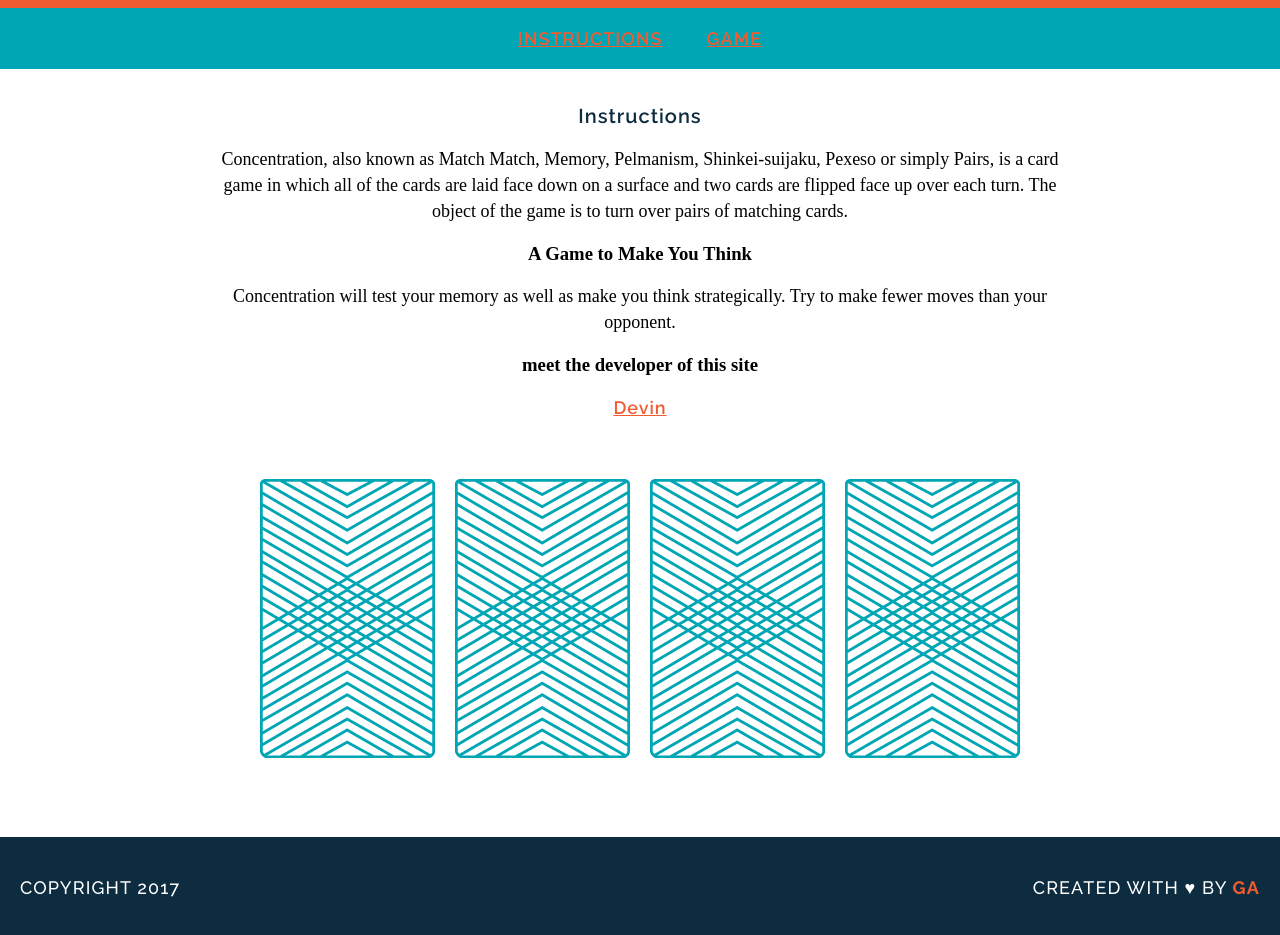
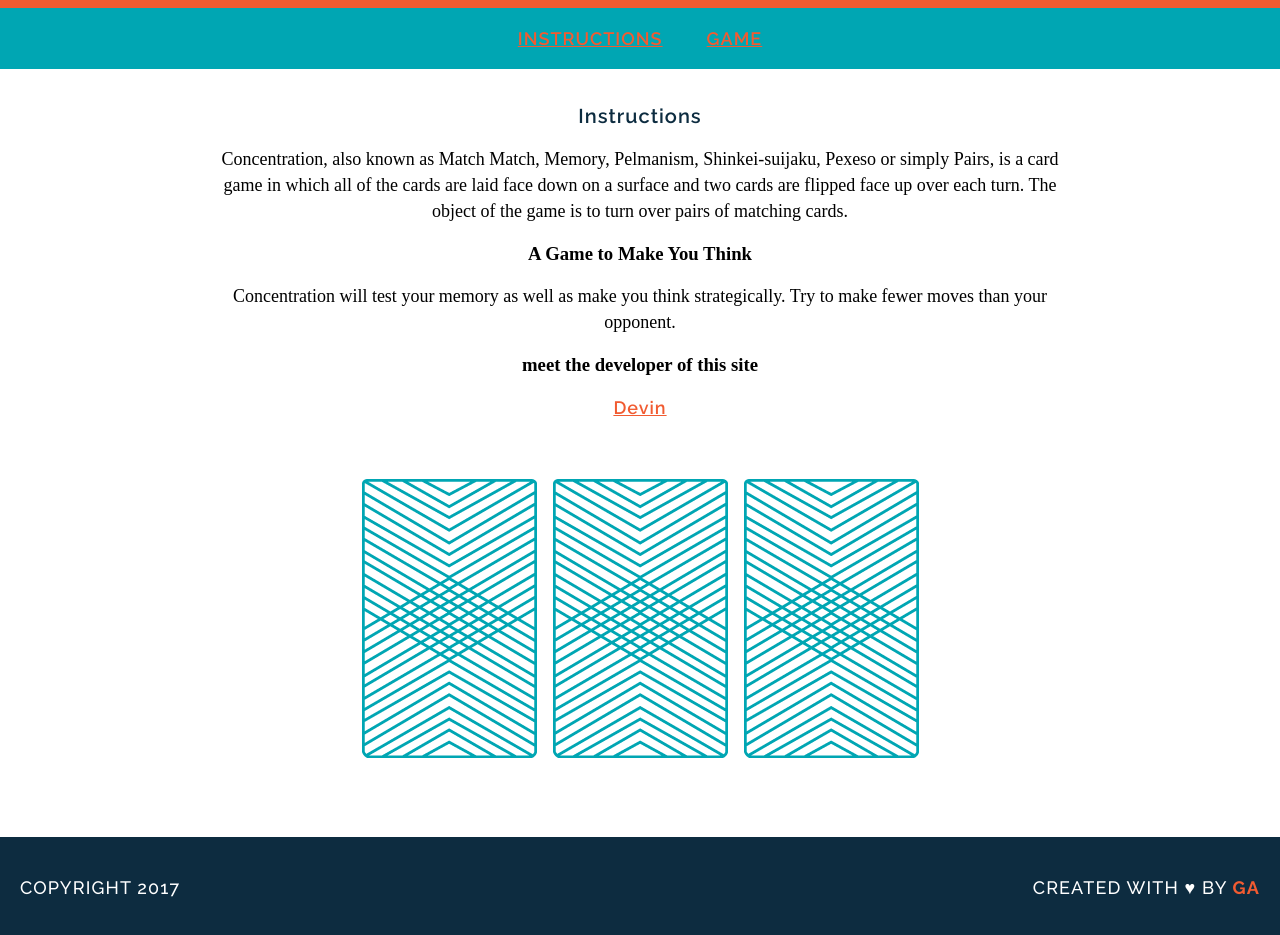
Before and after one commit to dev-ry/wdi-fundamentals-memorygame, a plain HTML site: page index.html in a window 1280 px wide. Shown: the part 105-1040 px from the top of the page. Drawn offline with Linux system fonts and the light colour scheme; a web font is replaced by a local one.

Commit message:
created game logic

```diff
--- a/index.html
+++ b/index.html
@@ -26,12 +26,8 @@
 		<h3>meet the developer of this site</h3>
 		<p><a href="https://www.facebook.com/devin.ryan.94">Devin</a></p>
 
-			<div>
-				<img src="images/back.png" alt="Queen of Diamonds">
-				<img src="images/back.png" alt="Queen of Hearts">
-				<img src="images/back.png" alt="King of Diamonds">
-				<img src="images/back.png" alt="King of Hearts">
-			</div>
+			<div id="game-board" class="board clearfix"></div>
+
 		</main>
 		<footer class="clearfix">
 			<p class="copyright">Copyright 2017</p>
--- a/js/main.js
+++ b/js/main.js
@@ -1,9 +1,61 @@
 console.log("Up and running!");
 
-var cardOne = "queen"
-var cardTwo = "queen"
-var cardThree = "king"
-var cardFour = "king"
 
-console.log("User flipped " + cardOne);
-console.log("User flipped " + cardFour);
+var cards = [
+	{
+		rank: "queen",
+		suit: "hearts",
+		cardImage: "images/queen-of-hearts.png",
+	},
+	{
+		rank: "queen",
+		suit: "diamonds",
+		cardImage: "images/queen-of-diamonds.png",
+	},
+	{
+		rank: "king",
+		suit: "hearts",
+		cardImage: "images/king-of-hearts.png",
+	},
+	{
+		rank: "king",
+		suit: "diamonds",
+		cardImage: "images/king-of-diamonds.png",
+	}
+];
+
+var cardsInPlay = [];
+
+var checkForMatch = function() {
+	if (cardsInPlay[0] === cardsInPlay[1]) {
+			alert("You found a match!");
+		}	else {
+			alert("Sorry, try again!");
+		}
+};
+
+var flipCard = function() {
+
+	var cardId = this.getAttribute('data-id');
+	this.setAttribute('src', cards[cardId].cardImage)
+	cardsInPlay.push(cards[cardId].rank);
+	if (cardsInPlay.length === 2) {
+			checkForMatch();
+		console.log("User flipped " + cards[cardId].rank);
+
+		console.log(cards[cardId].cardImage);
+		console.log(cards[cardId].suit);
+	}
+};
+
+var createBoard = function() {
+	for (var i = 1; i < cards.length; i++) {
+		var cardElement = document.createElement('img');
+		cardElement.setAttribute('src', "images/back.png");
+		cardElement.setAttribute('data-id', i);
+		cardElement.addEventListener('click',flipCard);
+		document.getElementById('game-board').appendChild(cardElement);
+	}
+};
+
+createBoard();
```
